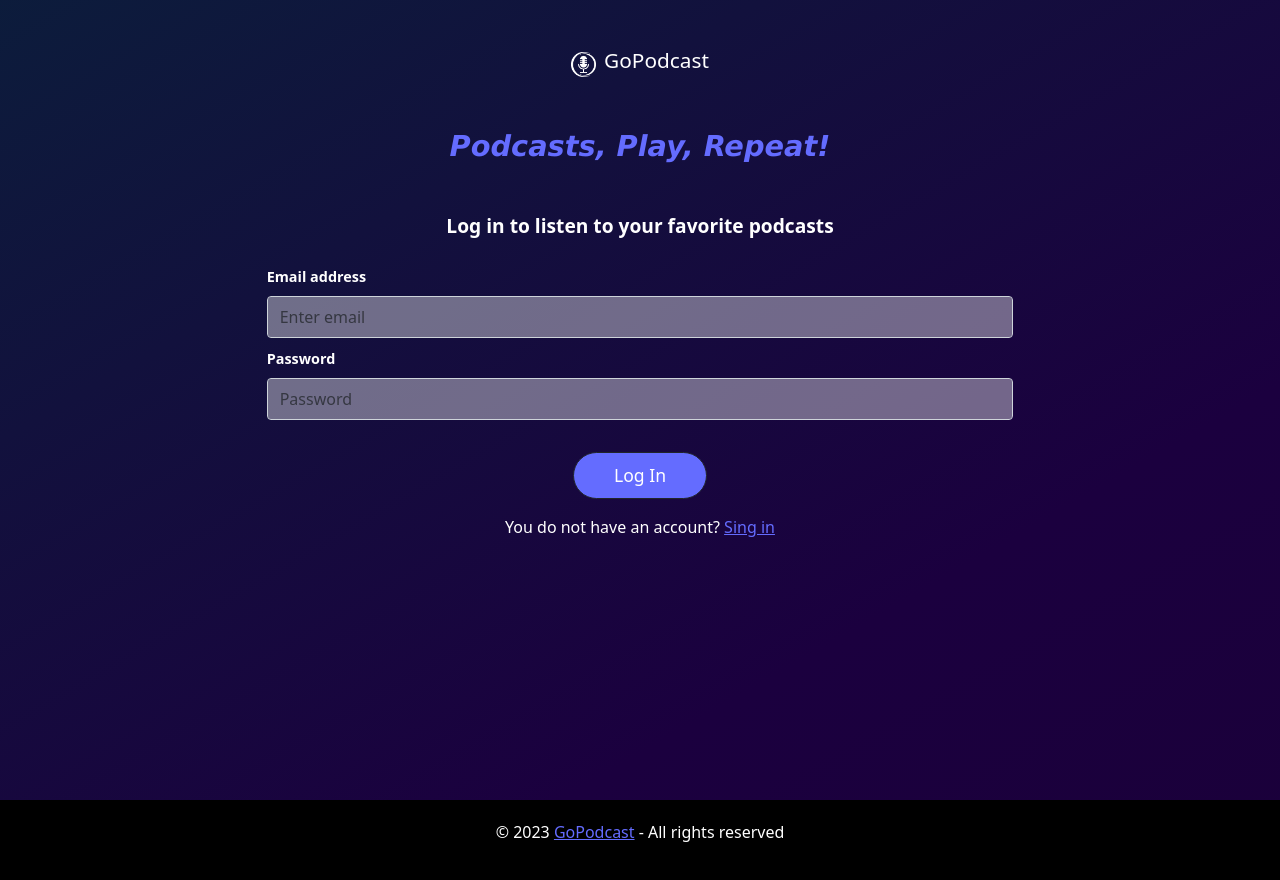
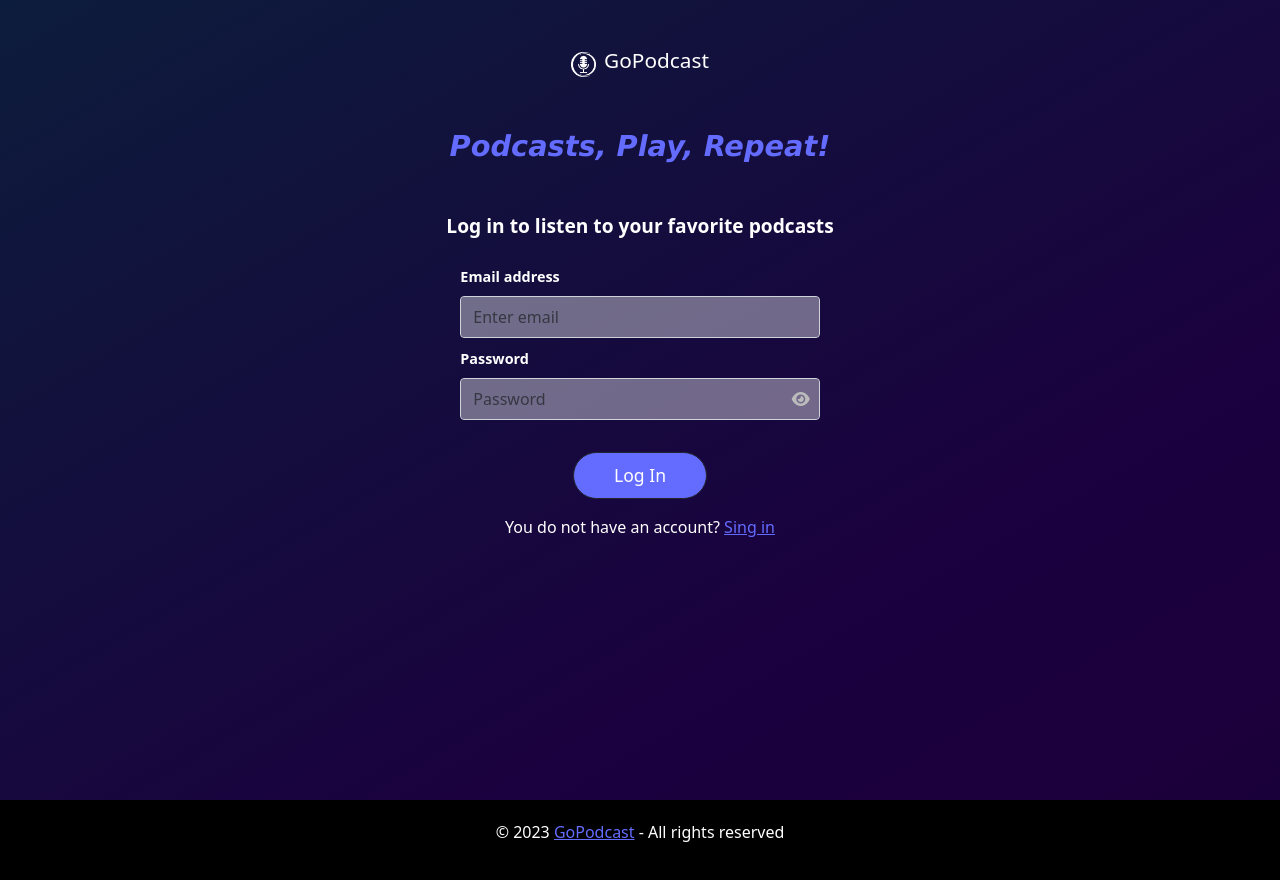
Before and after one commit to UB-ES-2023-F1/GoPodcastWEB, a Vue app: page /Login in a window 1280 px wide. Built offline with nearby package versions, Linux system fonts and the light colour scheme.

Commit message:
Modificaciones de login y register con hide/show the password

```diff
--- a/index.html
+++ b/index.html
@@ -5,6 +5,7 @@
     <link rel="icon" type="image/svg+xml" href="/vite.svg" />
     <meta name="viewport" content="width=device-width, initial-scale=1.0" />
     <title>Vite + Vue</title>
+    <script src="https://kit.fontawesome.com/fa18a754a4.js" crossorigin="anonymous"></script>
   </head>
   <body>
     <div id="app"></div>
--- a/src/style.css
+++ b/src/style.css
@@ -68,6 +68,36 @@
   border-radius: 50px;
   font-size: 1.1rem;
   background-color: var(--submit-color);
+  /* font-weight: 500; */
+  cursor: pointer;
+}
+
+.login-form .btn-submit:hover{
+  border: 0.5px solid var(--submit-color);
+  background-color: #262c91;
+  /* transform: scale(1.02); */
+  transition: 0.3s;
+}
+
+.login-form label {
+  font-size: 0.9rem;
+  font-weight: 700;
+  margin-bottom: 0.5rem;
+}
+
+.login-form input {
+  width: 100%;
+  padding: 0.5rem 0.75rem;
+  border-radius: 0.25rem;
+  background-color: #ffffff64;
+  border: 1px solid #ced4da;
+}
+
+.login-form .btn-submit{
+  padding: 0.6rem 2.5rem;
+  border-radius: 50px;
+  font-size: 1.1rem;
+  background-color: var(--submit-color);
   cursor: pointer;
 }
 
@@ -75,6 +105,24 @@
   border: 0.5px solid var(--submit-color);
   background-color: #262c91;
   transition: 0.3s;
+}
+
+.password-input {
+  display: flex;
+  align-items: center;
+  position: relative;
+}
+
+.password-input input {
+  flex-grow: 1;
+  border-radius: 4px;
+  padding-right: 40px;
+}
+
+.password-input .password-toggle {
+  position: absolute;
+  right: 10px;
+  cursor: pointer;
 }
 
 @keyframes gradient {
--- a/src/views/Login.vue
+++ b/src/views/Login.vue
@@ -10,25 +10,35 @@
             <h5 id="slogan" class="text-center mt-5 f-italic" style="font-size: 1.8rem;">Podcasts, Play, Repeat!</h5>
             <p class="text-center mt-5 fw-bold" :style="{fontSize: '1.2rem'}">Log in to listen to your favorite podcasts</p>
 
-        </div>
+
             <form class="login-form col-xl-7 mx-auto mt-4">
                 <div class="form-group left mb-2">
                     <label for="email">Email address</label>
                     <input type="email" class="form-control" id="email" aria-describedby="emailHelp" placeholder="Enter email" required>
                 </div>
-            <div class="form-group mb-2">
+                <div class="form-group left mb-2">
                     <label for="password">Password</label>
-                <input type="password" class="form-control" id="password" placeholder="Password">
+                    <div class="password-input">
+                        <input :type="showPassword ? 'text' : 'password'" class="form-control" id="password" placeholder="Password" required>
+                        <span class="password-toggle" @click="passwordVisibility">
+                            <i class="fas" :class="showPassword ? 'fa-eye-slash' : 'fa-eye'" id="togglePasswordIcon" style="color: #bbb;"></i>
+                        </span>
+                    </div>
                 </div>
                 <div class="justify-content-center d-flex mt-3">
                     <button type="submit" class="btn-submit btn btn-dark mt-3">Log In</button>
                 </div>
         </form>
+
+
             <div class="justify-content-center d-flex mt-3">
                 <p class="text-center">You do not have an account? <router-link to="/">Sing in</router-link></p>
             </div>
         </div>
+    </div>
 </template>
+
+
 
 
 
@@ -40,10 +50,14 @@ export default {
     data() {
         return {
             email: '',
-            password: ''
+            password: '',
+            showPassword: false
         }
     },
     methods: {
+        passwordVisibility() {
+            this.showPassword = !this.showPassword;
+        }
     }
 }
 
--- a/src/views/Register.vue
+++ b/src/views/Register.vue
@@ -10,6 +10,7 @@
         <h5 id="slogan" class="text-center mt-5 f-italic" style="font-size: 1.8rem;">Podcasts, Play, Repeat!</h5>
         <!-- <div class="border-bottom my-5 col-xl-7 mx-auto border-2"></div> -->
         <p class="text-center mt-5 fw-bold" :style="{fontSize: '1.2rem'}">Sign up to listen to your favorite podcasts</p>
+
         <form @submit.prevent="submitForm" class="register-form col-xl-7 mx-auto mt-4">
             <!-- <div class="form-group mb-2">
                 <label for="username">Username</label>
@@ -19,15 +20,26 @@
                 <label for="email">Email address</label>
                 <input type="email" class="form-control" id="email" aria-describedby="emailHelp" placeholder="Enter email" required>
             </div>
-            <div class="form-group mb-2">
+            <div class="form-group left mb-2">
                 <label for="password">Password</label>
-                <input type="password" class="form-control" id="password" placeholder="Password">
+                <div class="password-input">
+                    <input :type="showPassword1 ? 'text' : 'password'" class="form-control" id="password" placeholder="Password" required>
+                    <span class="password-toggle" @click="passwordVisibility1">
+                        <i class="fas" :class="showPassword1 ? 'fa-eye-slash' : 'fa-eye'" id="togglePasswordIcon1" style="color: #bbb;"></i>
+                    </span>
+                </div>
                 <small id="pswHelp" class="opacity-50">The password must be blablabla.</small>
             </div>
-            <div class="form-group mb-2">
+            <div class="form-group left mb-2">
                 <label for="confirmPassword">Confirm password</label>
-                <input type="password" class="form-control" id="confirmPassword" placeholder="Confirm password" required>
+                <div class="password-input">
+                    <input :type="showPassword2 ? 'text' : 'password'" class="form-control" id="confirmPassword" placeholder="Confirm password" required>
+                    <span class="password-toggle" @click="passwordVisibility2">
+                        <i class="fas" :class="showPassword2 ? 'fa-eye-slash' : 'fa-eye'" id="togglePasswordIcon2" style="color: #bbb;"></i>
+                    </span>
+                </div>
             </div>
+
             <!-- <div class="form-group mb-2">
                 <label for="birthdate">Birthdate</label>
                 <input type="date" class="form-control" id="birthdate" placeholder="Birthdate" required>
@@ -55,7 +67,10 @@ export default {
         return {
             email: '',
             password: '',
-            confirmPassword: ''
+            confirmPassword: '',
+            showPassword1: false,
+            showPassword2: false
+
         }
     },
     methods: {
@@ -64,6 +79,12 @@ export default {
                 alert('Passwords do not match')
                 return
             }
+        },
+        passwordVisibility1() {
+            this.showPassword1 = !this.showPassword1;
+        },
+        passwordVisibility2() {
+            this.showPassword2 = !this.showPassword2;
         }
     }
 }
```
Lines whose indentation alone changed are shown as unchanged.
